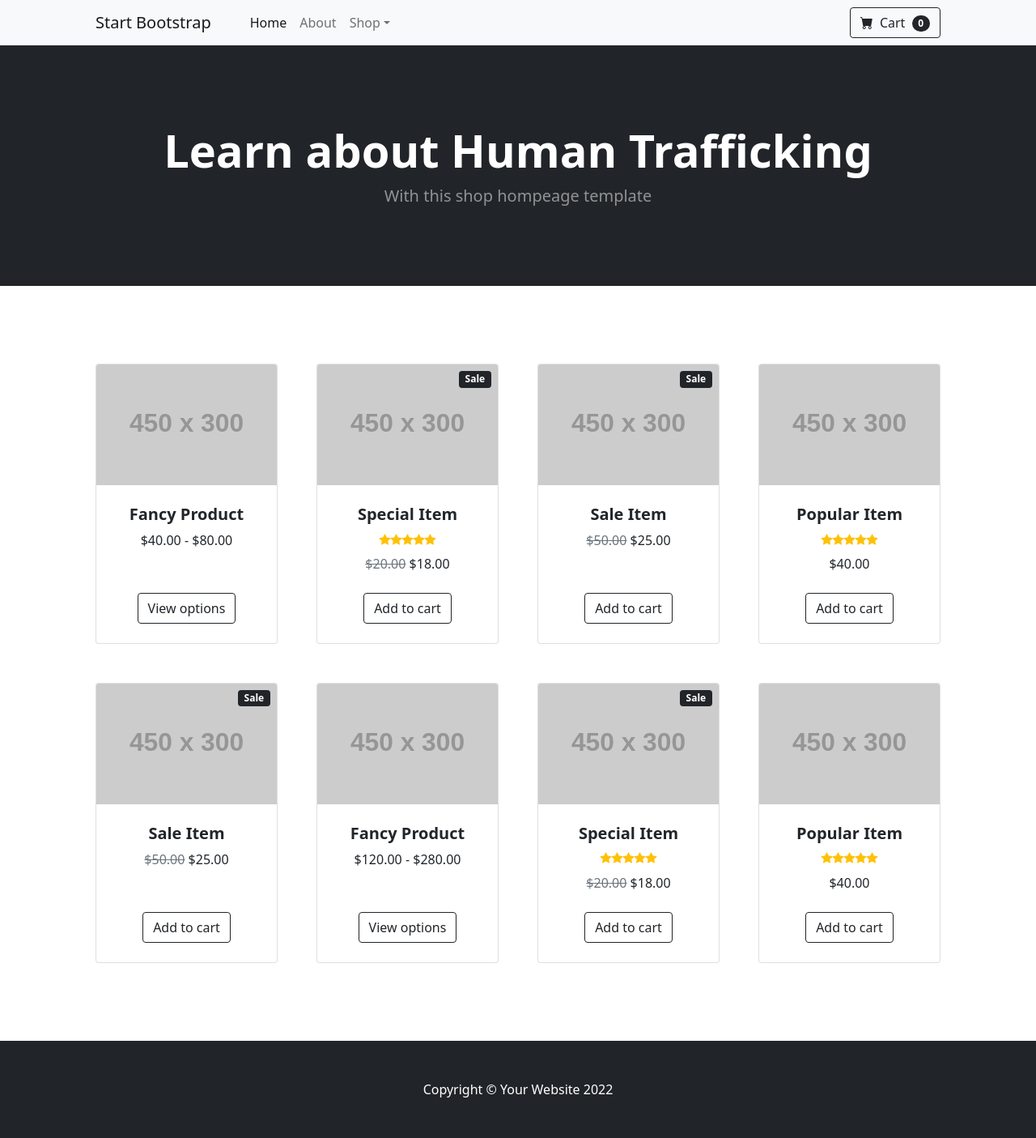
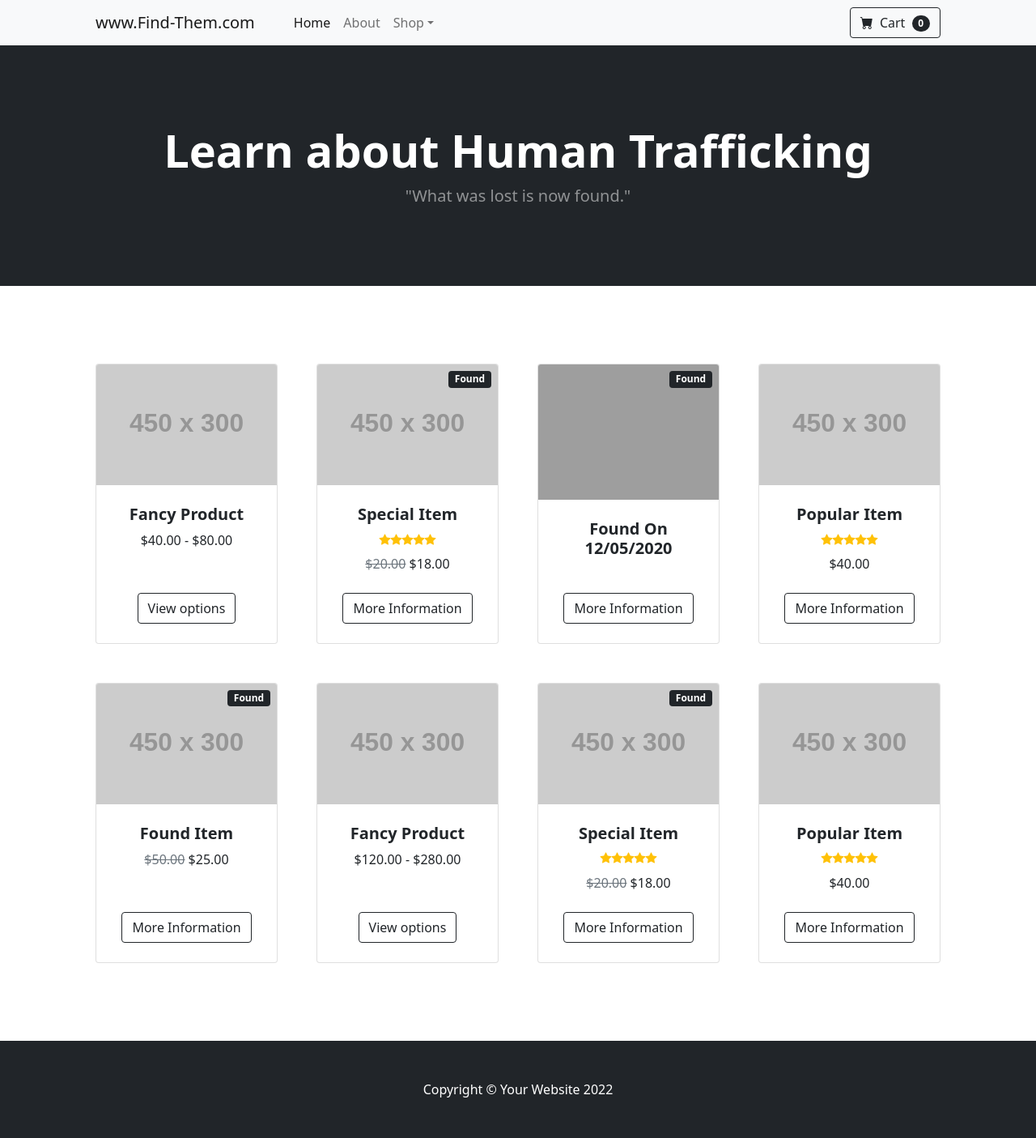
Before and after one commit to oliverescobar/missingPersons, a Django app: page / in a window 1280 px wide. Shown: the whole page at 81% size. Run offline with Django 4.2, Linux system fonts and the light colour scheme; grey boxes labelled with a size stand in for pictures from a placeholder-image service; some libraries are stand-ins or nearby versions; grey boxes are pictures that could not be loaded.

Commit message:
picture upload

```diff
--- a/missingPersons/templates/homepages/homepage.html
+++ b/missingPersons/templates/homepages/homepage.html
@@ -26,7 +26,7 @@
     <!-- Navigation-->
     <nav class="navbar navbar-expand-lg navbar-light bg-light">
       <div class="container px-4 px-lg-5">
-        <a class="navbar-brand" href="#!">Start Bootstrap</a>
+        <a class="navbar-brand" href="#!">www.Find-Them.com</a>
         <button
           class="navbar-toggler"
           type="button"
@@ -48,7 +48,8 @@
               <a
                 class="nav-link dropdown-toggle"
                 id="navbarDropdown"
-                href="{% static anyone.jpg %}" rel="stylesheet"
+                href="{% static anyone.jpg %}"
+                rel="stylesheet"
                 role="button"
                 data-bs-toggle="dropdown"
                 aria-expanded="false"
@@ -78,7 +79,7 @@
         <div class="text-center text-white">
           <h1 class="display-4 fw-bolder">Learn about Human Trafficking</h1>
           <p class="lead fw-normal text-white-50 mb-0">
-            With this shop hompeage template
+            "What was lost is now found."
           </p>
         </div>
       </div>
@@ -118,12 +119,12 @@
           </div>
           <div class="col mb-5">
             <div class="card h-100">
-              <!-- Sale badge-->
+              <!-- Found badge-->
               <div
                 class="badge bg-dark text-white position-absolute"
                 style="top: 0.5rem; right: 0.5rem"
               >
-                Sale
+                Found
               </div>
               <!-- Product image-->
               <img
@@ -157,7 +158,7 @@
               <div class="card-footer p-4 pt-0 border-top-0 bg-transparent">
                 <div class="text-center">
                   <a class="btn btn-outline-dark mt-auto" href="#"
-                    >Add to cart</a
+                    >More Information</a
                   >
                 </div>
               </div>
@@ -165,36 +166,33 @@
           </div>
           <div class="col mb-5">
             <div class="card h-100">
-              <!-- Sale badge-->
+              <!-- Found badge-->
               <div
                 class="badge bg-dark text-white position-absolute"
                 style="top: 0.5rem; right: 0.5rem"
               >
-                Sale
+                Found
               </div>
               <!-- Product image-->
               <img
                 class="card-img-top"
-                src="https://dummyimage.com/450x300/dee2e6/6c757d.jpg"
+                src="https://www.un.org/sites/un2.un.org/files/styles/large-article-image-style-16-9/public/field/image/un0381303.jpg?itok=SaL3L4vb"
                 alt="..."
               />
               <!-- Product details-->
               <div class="card-body p-4">
                 <div class="text-center">
                   <!-- Product name-->
-                  <h5 class="fw-bolder">Sale Item</h5>
+                  <h5 class="fw-bolder">Found On 12/05/2020</h5>
                   <!-- Product price-->
-                  <span class="text-muted text-decoration-line-through"
-                    >$50.00</span
-                  >
-                  $25.00
+                  <span class="text-muted text-decoration-line-through"></span>
                 </div>
               </div>
               <!-- Product actions-->
               <div class="card-footer p-4 pt-0 border-top-0 bg-transparent">
                 <div class="text-center">
                   <a class="btn btn-outline-dark mt-auto" href="#"
-                    >Add to cart</a
+                    >More Information</a
                   >
                 </div>
               </div>
@@ -231,7 +229,7 @@
               <div class="card-footer p-4 pt-0 border-top-0 bg-transparent">
                 <div class="text-center">
                   <a class="btn btn-outline-dark mt-auto" href="#"
-                    >Add to cart</a
+                    >More Information</a
                   >
                 </div>
               </div>
@@ -239,12 +237,12 @@
           </div>
           <div class="col mb-5">
             <div class="card h-100">
-              <!-- Sale badge-->
+              <!-- Found badge-->
               <div
                 class="badge bg-dark text-white position-absolute"
                 style="top: 0.5rem; right: 0.5rem"
               >
-                Sale
+                Found
               </div>
               <!-- Product image-->
               <img
@@ -256,7 +254,7 @@
               <div class="card-body p-4">
                 <div class="text-center">
                   <!-- Product name-->
-                  <h5 class="fw-bolder">Sale Item</h5>
+                  <h5 class="fw-bolder">Found Item</h5>
                   <!-- Product price-->
                   <span class="text-muted text-decoration-line-through"
                     >$50.00</span
@@ -268,7 +266,7 @@
               <div class="card-footer p-4 pt-0 border-top-0 bg-transparent">
                 <div class="text-center">
                   <a class="btn btn-outline-dark mt-auto" href="#"
-                    >Add to cart</a
+                    >More Information</a
                   >
                 </div>
               </div>
@@ -303,12 +301,12 @@
           </div>
           <div class="col mb-5">
             <div class="card h-100">
-              <!-- Sale badge-->
+              <!-- Found badge-->
               <div
                 class="badge bg-dark text-white position-absolute"
                 style="top: 0.5rem; right: 0.5rem"
               >
-                Sale
+                Found
               </div>
               <!-- Product image-->
               <img
@@ -342,7 +340,7 @@
               <div class="card-footer p-4 pt-0 border-top-0 bg-transparent">
                 <div class="text-center">
                   <a class="btn btn-outline-dark mt-auto" href="#"
-                    >Add to cart</a
+                    >More Information</a
                   >
                 </div>
               </div>
@@ -379,7 +377,7 @@
               <div class="card-footer p-4 pt-0 border-top-0 bg-transparent">
                 <div class="text-center">
                   <a class="btn btn-outline-dark mt-auto" href="#"
-                    >Add to cart</a
+                    >More Information</a
                   >
                 </div>
               </div>
```
Also changed, not shown: missingPersons/static/img/MissingPerson.jpg (added).
